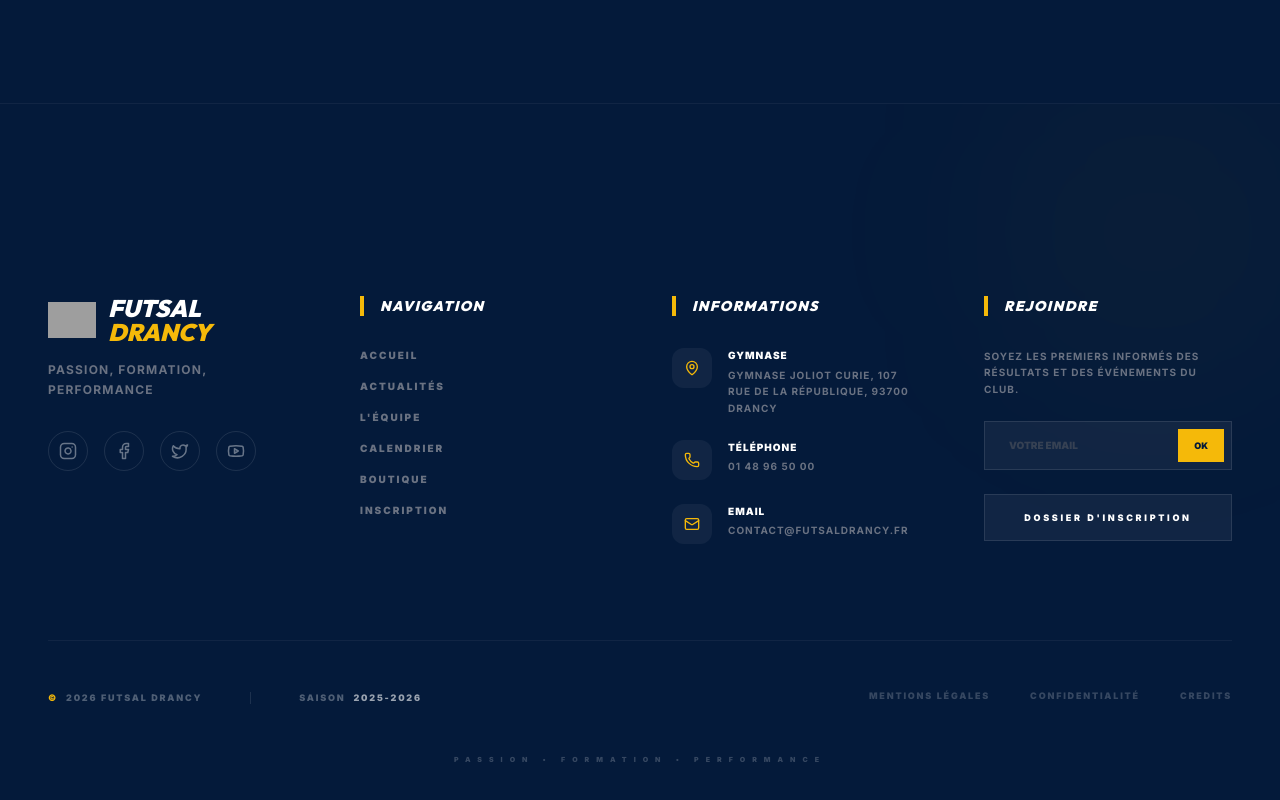
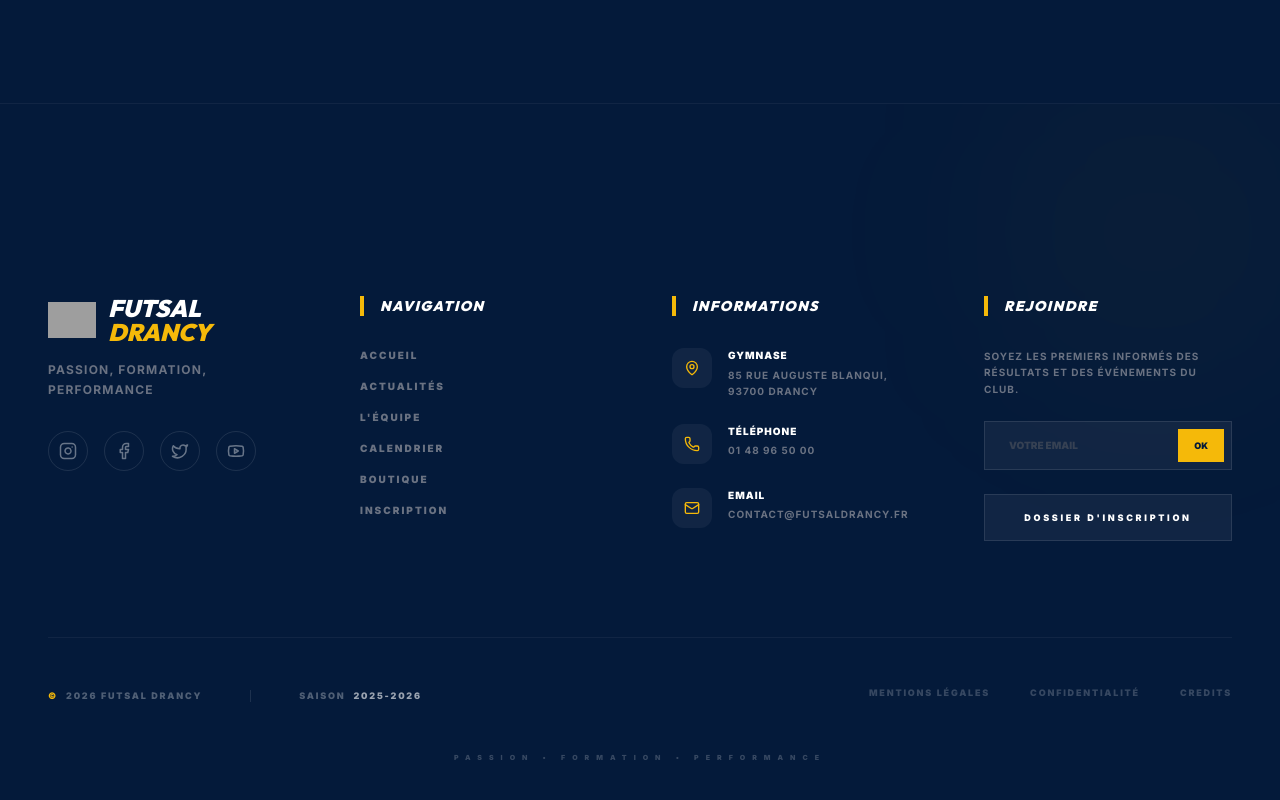
Before and after one commit to tharsananarul/futsal-drancy, a React (Vite) app: page /#/ in a window 1280 px wide. Shown: the part 7215-8015 px from the top of the page. Built offline with nearby package versions, Linux system fonts and the light colour scheme; grey boxes are pictures that could not be loaded.

Commit message:
Update official club address

```diff
--- a/src/data/clubData.ts
+++ b/src/data/clubData.ts
@@ -125,7 +125,7 @@ export const CLUB_DATA = {
 
   // Coordonnées
   contact: {
-    address: "Gymnase Joliot Curie, 107 Rue de la République, 93700 Drancy",
+    address: "85 Rue Auguste Blanqui, 93700 Drancy",
     phone: "01 48 96 50 00",
     email: "contact@futsaldrancy.fr",
     socials: {
```
